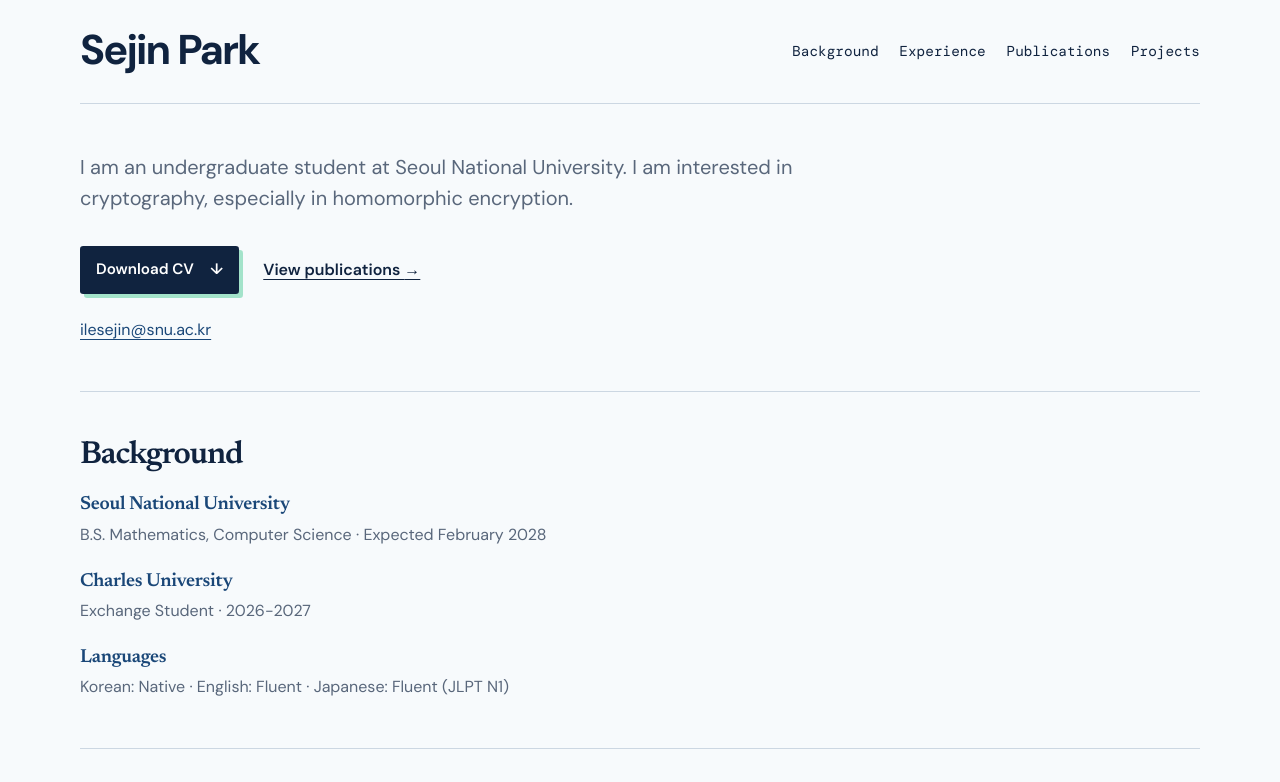
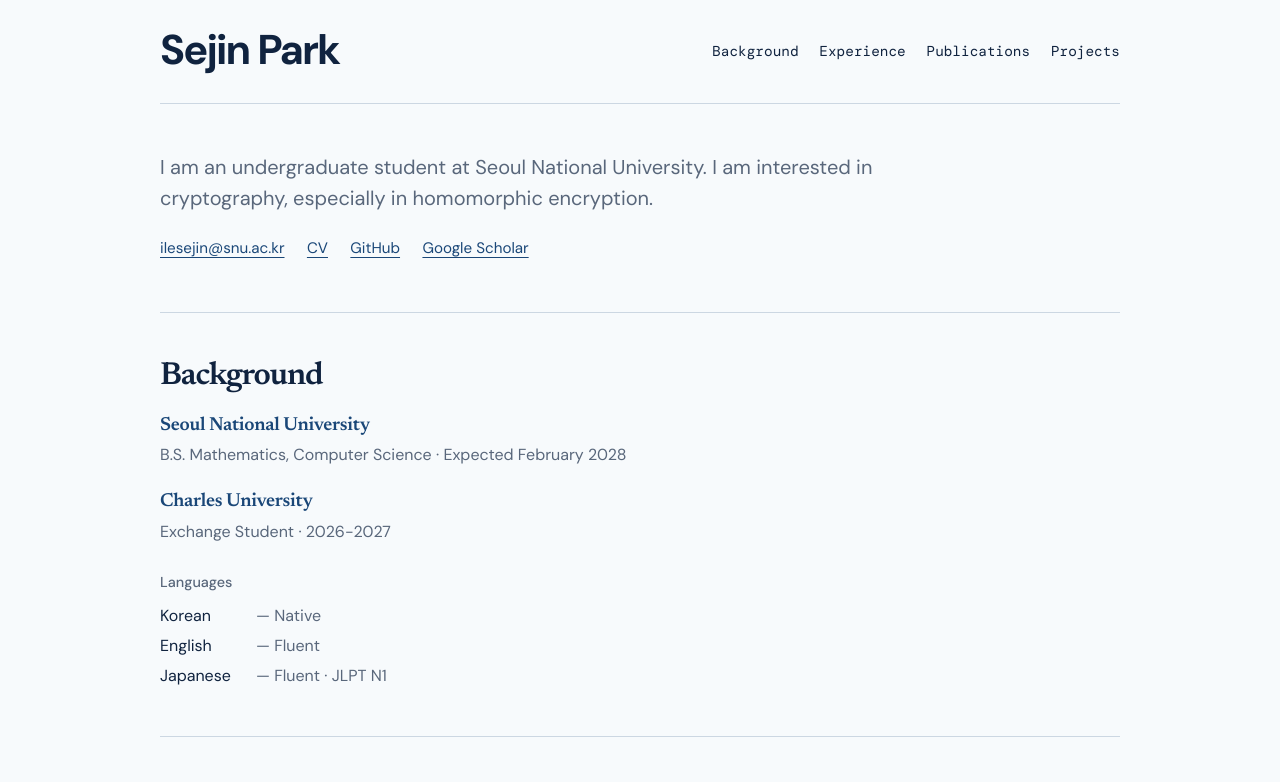
Before and after one commit to ilesejin/ilesejin.github.io, a plain HTML site: page index.html in a window 1280 px wide. Shown: the top 782 px of the page. Drawn offline with nearby package versions, Linux system fonts and the light colour scheme.

Commit message:
rearrange

```diff
--- a/assets/data.js
+++ b/assets/data.js
@@ -12,7 +12,11 @@ window.siteData = {
   facts: [
     ["Seoul National University", "B.S. Mathematics, Computer Science · Expected February 2028"],
     ["Charles University", "Exchange Student · 2026-2027"],
-    ["Languages", "Korean: Native · English: Fluent · Japanese: Fluent (JLPT N1)"],
+  ],
+  languages: [
+    ["Korean", "Native"],
+    ["English", "Fluent"],
+    ["Japanese", "Fluent · JLPT N1"],
   ],
   experience: [
     ["Cryptolab", "Research Intern · March 2025 – January 2026", "Homomorphic Encryption Optimization Team."],
@@ -28,7 +32,7 @@ window.siteData = {
       ],
     },
   ],
-  footerLinks: [
+  profileLinks: [
     { label: "GitHub", url: "https://github.com/ilesejin" },
     { label: "Google Scholar", url: "https://scholar.google.com/citations?user=nRLflTwAAAAJ" },
   ],
--- a/assets/responsive.css
+++ b/assets/responsive.css
@@ -7,14 +7,10 @@
 }
 
 @media (max-width: 430px) {
-  nav {
-    gap: .55rem;
-  }
-
-  .intro-actions {
-    align-items: flex-start;
-    flex-direction: column;
-    gap: 1.15rem;
+  .site-header nav {
+    display: grid;
+    grid-template-columns: repeat(2, max-content);
+    gap: .15rem 1.5rem;
   }
 
   .publication {
@@ -29,7 +25,7 @@
   }
 
   .site-header nav,
-  .intro-actions,
+  .intro-links,
   .site-footer {
     display: none;
   }
--- a/assets/sections.css
+++ b/assets/sections.css
@@ -79,6 +79,40 @@ nav a:focus-visible::after {
   margin-top: .35rem;
 }
 
+.language-details {
+  margin-top: 1.75rem;
+}
+
+.language-details h3 {
+  margin: 0 0 .65rem;
+  color: var(--muted);
+  font: 500 .9rem/1.5 var(--sans);
+}
+
+.language-list {
+  margin: 0;
+  font-size: 1rem;
+}
+
+.language-list div {
+  display: grid;
+  grid-template-columns: 5.25rem minmax(0, 1fr);
+  gap: .75rem;
+}
+
+.language-list div + div {
+  margin-top: .3rem;
+}
+
+.language-list dd {
+  margin: 0;
+  color: var(--muted);
+}
+
+.language-list dd::before {
+  content: "— ";
+}
+
 .publication-link {
   display: inline-flex;
   align-items: center;
--- a/assets/site.js
+++ b/assets/site.js
@@ -24,6 +24,17 @@
     dd.textContent = definition;
     group.append(dt, dd);
     facts.append(group);
+  });
+
+  const languages = document.querySelector("[data-languages]");
+  data.languages.forEach(([language, proficiency]) => {
+    const row = document.createElement("div");
+    const term = document.createElement("dt");
+    const description = document.createElement("dd");
+    term.textContent = language;
+    description.textContent = proficiency;
+    row.append(term, description);
+    languages.append(row);
   });
 
   const experience = document.querySelector("[data-experience]");
@@ -85,14 +96,14 @@
     publications.append(item);
   });
 
-  const footerLinks = document.querySelector("[data-footer-links]");
-  data.footerLinks.forEach((profile) => {
+  const profileLinks = document.querySelector("[data-profile-links]");
+  data.profileLinks.forEach((profile) => {
     const anchor = document.createElement("a");
     anchor.href = profile.url;
     anchor.target = "_blank";
     anchor.rel = "noreferrer";
     anchor.textContent = profile.label;
-    footerLinks.append(anchor);
+    profileLinks.append(anchor);
   });
 
 })();
--- a/assets/styles.css
+++ b/assets/styles.css
@@ -24,8 +24,8 @@ body {
 a { color: inherit; }
 .skip-link { position: fixed; left: 1rem; top: -3rem; background: var(--ink); color: white; padding: .5rem .75rem; z-index: 5; }
 .skip-link:focus { top: 1rem; }
-.section-shell { width: min(1120px, calc(100% - 3rem)); margin: 0 auto; }
-.site-header { width: min(1120px, calc(100% - 3rem)); margin: 0 auto; padding: 1.65rem 0; display: flex; align-items: center; justify-content: space-between; border-bottom: 1px solid var(--line); }
+.section-shell { width: min(960px, calc(100% - 3rem)); margin: 0 auto; }
+.site-header { width: min(960px, calc(100% - 3rem)); margin: 0 auto; padding: 1.65rem 0; display: flex; flex-wrap: wrap; gap: 1rem 2rem; align-items: center; justify-content: space-between; border-bottom: 1px solid var(--line); }
 .wordmark { display: inline-flex; align-items: center; text-decoration: none; font-size: clamp(1.8rem, 3.5vw, 2.6rem); font-weight: 700; letter-spacing: -.045em; }
 .site-name { margin: 0; font: inherit; line-height: 1.2; }
 nav { display: flex; flex-wrap: wrap; gap: 1.3rem; font-family: var(--mono); font-size: .9rem; }
@@ -37,13 +37,10 @@ nav a:hover, nav a:focus-visible { text-decoration: underline; text-underline-of
 h1, h2, h3, p { margin-top: 0; }
 h1 { margin-bottom: 1.35rem; font: 600 clamp(3.2rem, 7.5vw, 6.7rem)/.89 var(--serif); letter-spacing: -.065em; }
 .lede { max-width: 50rem; color: var(--muted); font-size: clamp(1.05rem, 2vw, 1.25rem); }
-.intro-actions { display: flex; align-items: center; flex-wrap: wrap; gap: 1.5rem; margin-top: 2rem; }
-.contact-line { margin: 1.5rem 0 0; color: var(--blue); overflow-wrap: anywhere; }
-.contact-line a { text-underline-offset: .25rem; }
-.button { display: inline-flex; align-items: center; gap: 1rem; padding: .78rem 1rem; border-radius: .2rem; text-decoration: none; font-size: .95rem; font-weight: 600; }
-.button-primary { background: var(--ink); color: white; box-shadow: 4px 4px 0 var(--mint); transition: transform .16s ease, box-shadow .16s ease; }
-.button-primary:hover, .button-primary:focus-visible { transform: translate(2px, 2px); box-shadow: 2px 2px 0 var(--mint); }
-.text-link, .publication-link { font-weight: 600; text-underline-offset: .28rem; }
+.intro-links, .profile-links { display: flex; align-items: baseline; flex-wrap: wrap; gap: .5rem 1.4rem; }
+.intro-links { margin-top: 1.25rem; color: var(--blue); font-size: .95rem; }
+.intro-links a { padding: .2rem 0; text-underline-offset: .25rem; overflow-wrap: anywhere; }
+.publication-link { font-weight: 600; text-underline-offset: .28rem; }
 
 .section-rule { border-top: 1px solid var(--line); padding: 3rem 0; }
 .section-label { margin-bottom: 1.5rem; }
@@ -65,19 +62,16 @@ h1 { margin-bottom: 1.35rem; font: 600 clamp(3.2rem, 7.5vw, 6.7rem)/.89 var(--se
 .publication-description { max-width: 45rem; margin-bottom: .65rem; color: var(--muted); font-size: .82rem; }
 .publication-links { display: flex; flex-wrap: wrap; gap: .75rem; }
 .publication-link { color: var(--blue); font-size: .95rem; }
-.site-footer { display: flex; align-items: center; justify-content: space-between; gap: 1rem; padding: 1.4rem 0 2.2rem; color: var(--muted); font: .72rem var(--mono); }
+.site-footer { padding: 1.4rem 0 2.2rem; color: var(--muted); font: .8rem var(--sans); }
 .site-footer p { margin: 0; }
-.footer-links { display: flex; gap: 1rem; }
-.footer-links a { color: var(--blue); text-decoration-thickness: 1px; text-underline-offset: .22rem; }
 
 @media (max-width: 700px) {
-  .section-shell, .site-header { width: min(100% - 2rem, 1120px); }
+  .section-shell, .site-header { width: min(100% - 2rem, 960px); }
   .site-header { padding: 1.25rem 0; align-items: flex-start; flex-direction: column; gap: .75rem; }
   nav { gap: .5rem 1rem; }
   .intro { padding: 2.5rem 0; }
   .section-rule { padding: 2.5rem 0; }
   .facts div + div { margin-top: 1rem; }
-  .site-footer { align-items: flex-start; flex-direction: column; }
 }
 
-@media (prefers-reduced-motion: reduce) { html { scroll-behavior: auto; } .button-primary { transition: none; } }
+@media (prefers-reduced-motion: reduce) { html { scroll-behavior: auto; } }
--- a/index.html
+++ b/index.html
@@ -40,11 +40,11 @@
           <p class="lede" data-intro>
             I am an undergraduate student at Seoul National University. I am interested in cryptography, especially in homomorphic encryption.
           </p>
-          <div class="intro-actions">
-            <a class="button button-primary" data-cv-link href="assets/sejin-park-cv.pdf">Download CV <span aria-hidden="true">↓</span></a>
-            <a class="text-link" href="#publications">View publications <span aria-hidden="true">→</span></a>
+          <div class="intro-links" aria-label="Contact and profiles">
+            <a data-email href="mailto:ilesejin@snu.ac.kr">ilesejin@snu.ac.kr</a>
+            <a data-cv-link href="assets/sejin-park-cv.pdf">CV</a>
+            <span class="profile-links" data-profile-links></span>
           </div>
-          <p class="contact-line"><a data-email href="mailto:ilesejin@snu.ac.kr">ilesejin@snu.ac.kr</a></p>
         </div>
       </section>
 
@@ -54,6 +54,10 @@
           <h2 id="background-title">Background</h2>
         </div>
         <dl class="facts credential-list" data-facts></dl>
+        <div class="language-details">
+          <h3 id="languages-title">Languages</h3>
+          <dl class="language-list" data-languages aria-labelledby="languages-title"></dl>
+        </div>
       </section>
 
       <section class="experience section-shell section-rule" id="experience" aria-labelledby="experience-title">
@@ -84,7 +88,6 @@
 
     <footer class="site-footer section-shell">
       <p>© <span data-year></span> <span data-site-name>Sejin Park</span></p>
-      <nav class="footer-links" data-footer-links aria-label="Academic profiles"></nav>
     </footer>
 
     <script src="assets/data.js"></script>
```
